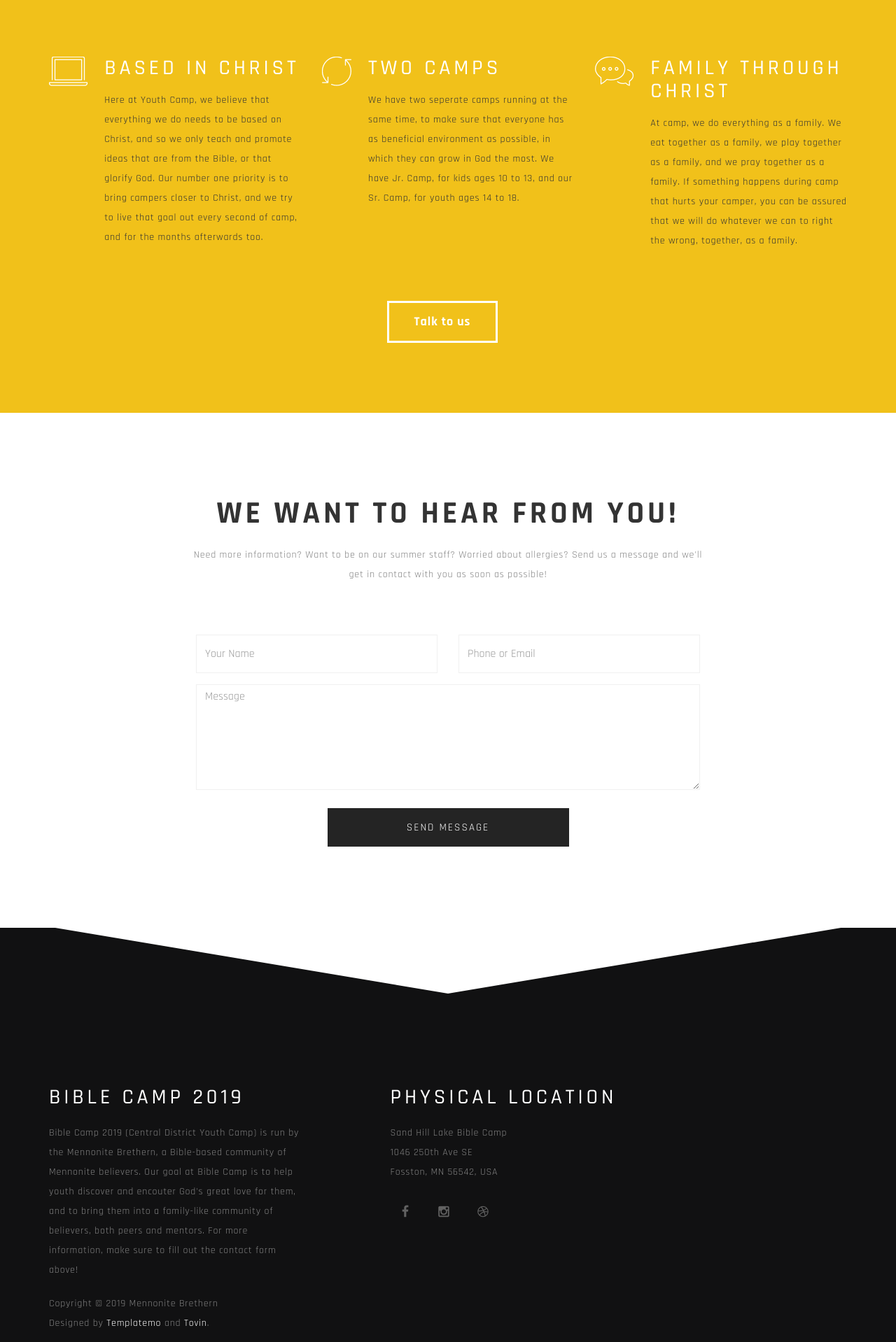
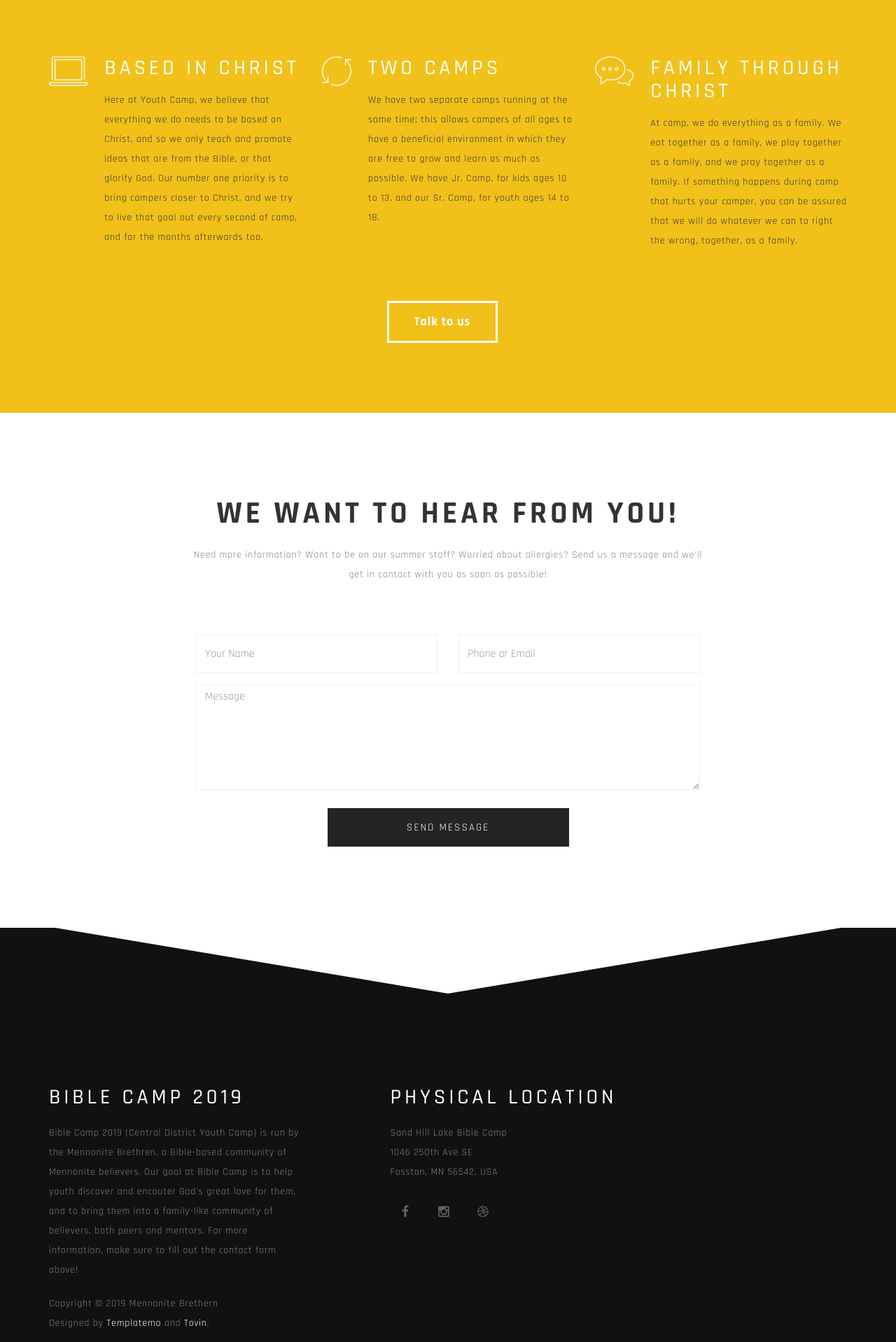
Before and after one commit to tjsanzen/camp, a plain HTML site: page index.html in a window 1280 px wide. Shown: the part 1560-3478 px from the top of the page at 70% size. Drawn offline with Linux system fonts and the light colour scheme.

Commit message:
Spelling errors

```diff
--- a/index.html
+++ b/index.html
@@ -156,7 +156,7 @@ http://www.templatemo.com/tm-490-comila
                         </div>
                         <div class="media-body">
                             <h2 class="media-heading">Two Camps</h2>
-                            <p>We have two seperate camps running at the same time, to make sure that everyone has as beneficial environment as possible, in which they can grow in God the most. We have Jr. Camp, for kids ages 10 to 13, and our Sr. Camp, for youth ages 14 to 18.</p>
+                            <p>We have two separate camps running at the same time; this allows campers of all ages to have a beneficial environment in which they are free to grow and learn as much as possible. We have Jr. Camp, for kids ages 10 to 13, and our Sr. Camp, for youth ages 14 to 18.</p>
                         </div>
                     </div>
                 </div>
@@ -225,7 +225,7 @@ http://www.templatemo.com/tm-490-comila
                 <div class="col-md-4 col-sm-6">
                     <h2>bible camp 2019</h2>
                     <div class="wow fadeInUp" data-wow-delay="0.3s">
-                        <p>Bible Camp 2019 (Central District Youth Camp) is run by the Mennonite Brethern, a Bible-based community of Mennonite believers. Our goal at Bible Camp is to help youth discover and encouter God's great love for them, and to bring them into a family-like community of believers, both peers and mentors. For more information, make sure to fill out the contact form above!</p>
+                        <p>Bible Camp 2019 (Central District Youth Camp) is run by the Mennonite Brethren, a Bible-based community of Mennonite believers. Our goal at Bible Camp is to help youth discover and encouter God's great love for them, and to bring them into a family-like community of believers, both peers and mentors. For more information, make sure to fill out the contact form above!</p>
                         <p class="copyright-text">Copyright &copy; 2019 Mennonite Brethern <br> Designed by <a rel="nofollow" href="http://www.google.com/+templatemo" target="_parent">Templatemo</a> and <a rel="nofollow" href="http://tjsanzen.net" target="_blank">Tovin</a>.</p>
                     </div>
                 </div>
```
